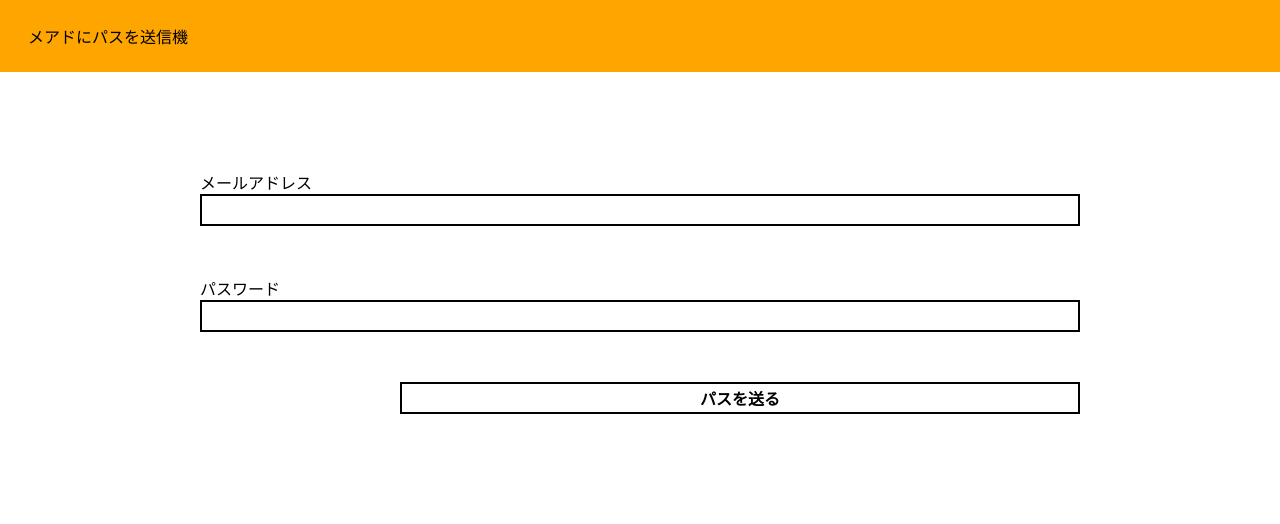
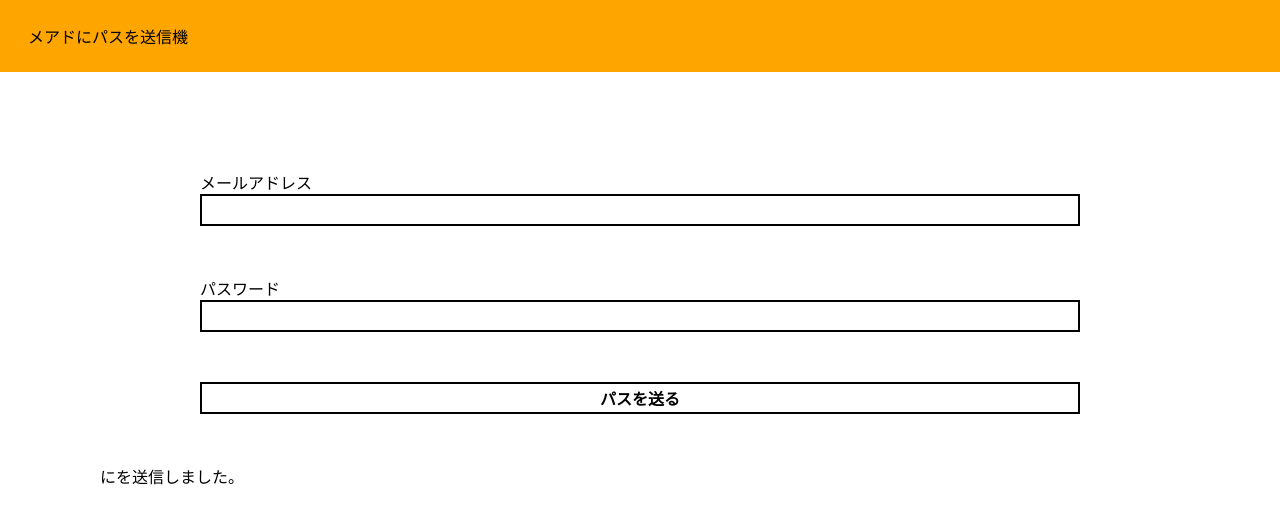
Before and after one commit to Bedorate/mail-link-auth, a Vue app: page / in a window 1280 px wide. Shown: the top 524 px of the page. Built offline with nearby package versions, Linux system fonts and the light colour scheme.

Commit message:
送信ボタンの配置を調整、Homeのデータを追加

```diff
--- a/src/components/organisms/LoginForm.vue
+++ b/src/components/organisms/LoginForm.vue
@@ -7,11 +7,10 @@
         :form="form"
         @change-value="changeFormValue"
       />
+      <div class="common-button">
+        <CommonButton :label="sendButtonLabel" />
+      </div>
     </div>
-    <div class="common-button">
-      <CommonButton :label="sendButtonLabel" />
-    </div>
-
   </div>
 </template>
 
@@ -60,7 +59,7 @@ export default defineComponent({
     padding: 50px 100px 0px 100px;
   }
 }
-.common-button{
-  padding:50px 200px 0px 400px;
+.common-button {
+  padding: 50px 100px 0px 100px;
 }
 </style>
--- a/src/views/Home.vue
+++ b/src/views/Home.vue
@@ -1,6 +1,9 @@
 <template>
   <div class="page">
     <LoginForm />
+    <div class="massage" v-if="!isPush">
+      {{mailAdress}}に{{password}}を送信しました。
+    </div>
   </div>
 </template>
 
@@ -8,14 +11,29 @@
 import { defineComponent } from 'vue';
 import LoginForm from '@/components/organisms/LoginForm.vue';
 
+type mailInfo = {
+  mailAdress: string;
+  password:string;
+  isPush:boolean;
+}
+
 export default defineComponent({
   name: 'Home',
   components:{
     LoginForm,
+  },
+  data():mailInfo{
+    return{
+      mailAdress:"",
+      password:"",
+      isPush:false,
+    }
   }
 });
 </script>
 
 <style lang="scss" scoped>
-
+.massage {
+  padding: 50px 100px 0px 100px;
+}
 </style>
```
